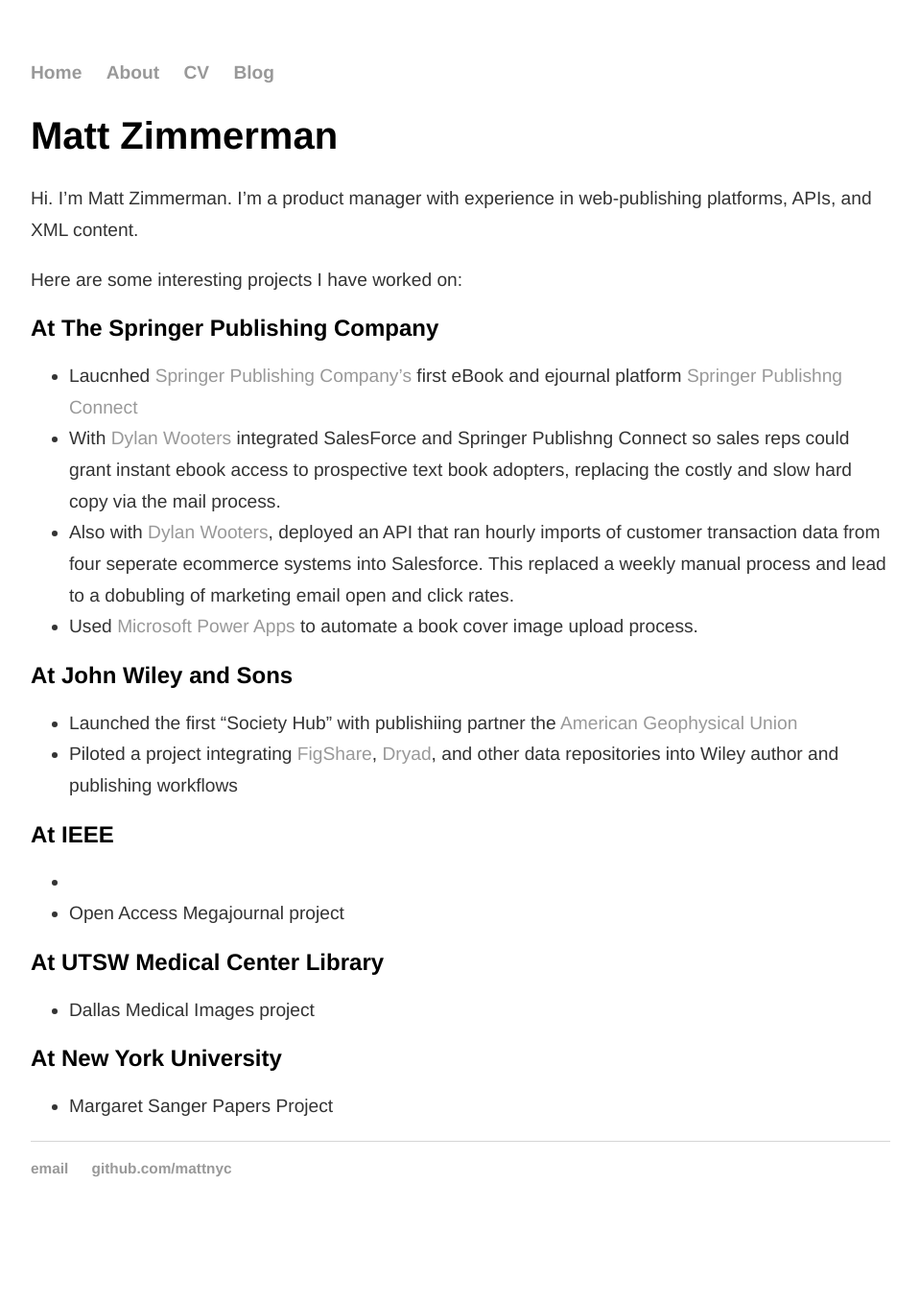
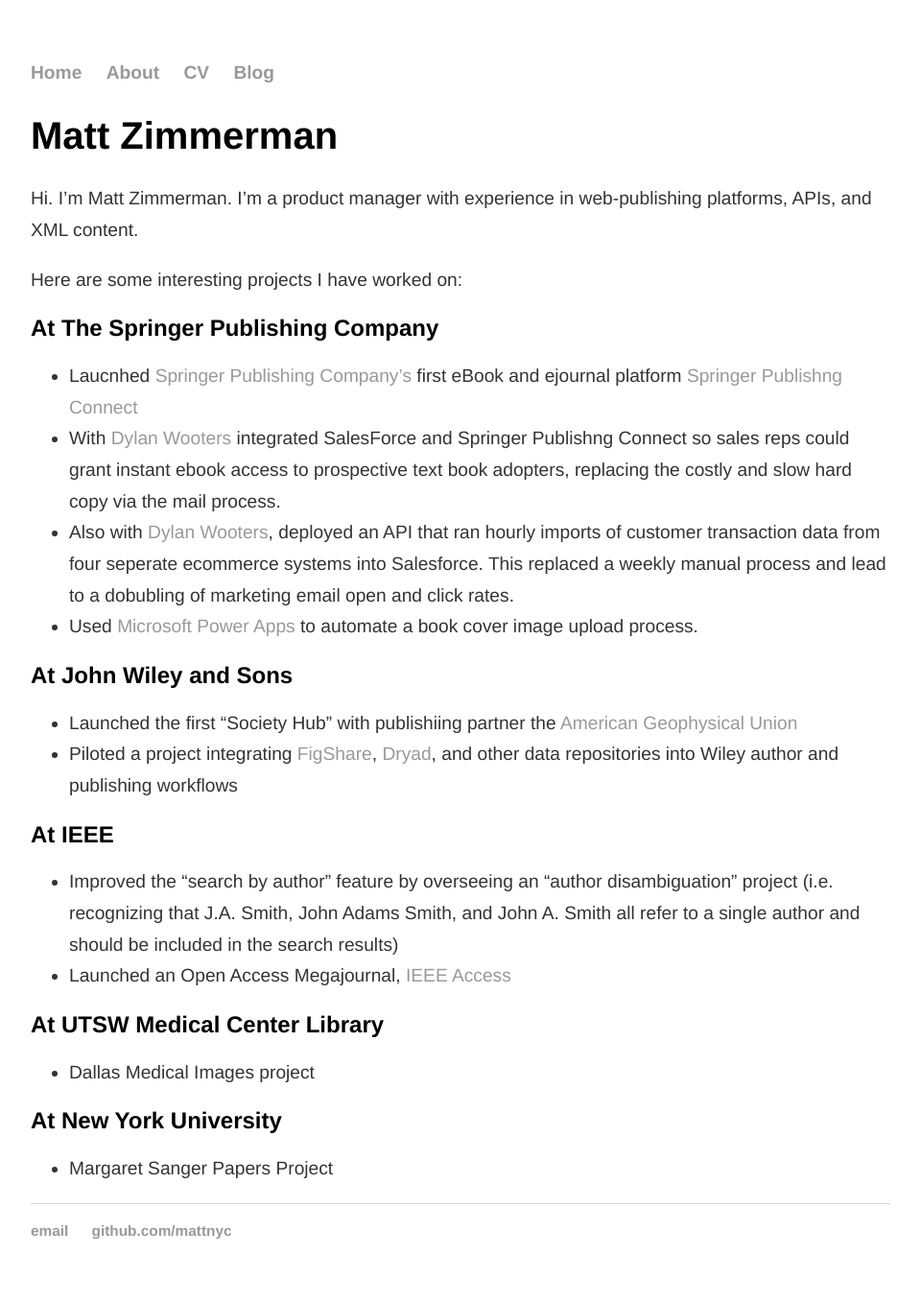
Before and after one commit to mattznyc/mattznyc.github.io, a Jekyll site: the page built from index.md, in a window 1280 px wide. Shown: the whole page at 96% size, without its empty margins (160-1119 px from the left). Built offline with Jekyll 4.4.1, drawn with Linux system fonts in a browser that asks for light colours; before the commit the page ends 1291 px from its top, so only the background shows below that.

Commit message:
Update index.md

```diff
--- a/index.md
+++ b/index.md
@@ -19,8 +19,8 @@
 * Piloted a project integrating [FigShare](https://figshare.com/), [Dryad](https://datadryad.org/stash), and other data repositories into Wiley author and publishing workflows
 
 ## At IEEE
-*
-* Open Access Megajournal project
+* Improved the "search by author" feature by overseeing an "author disambiguation" project (i.e. recognizing that J.A. Smith, John Adams Smith, and John A. Smith all refer to a single author and should be included in the search results)
+* Launched an Open Access Megajournal, [IEEE Access](https://ieeexplore.ieee.org/xpl/RecentIssue.jsp?punumber=6287639)
 
 ## At UTSW Medical Center Library
 * Dallas Medical Images project
```
